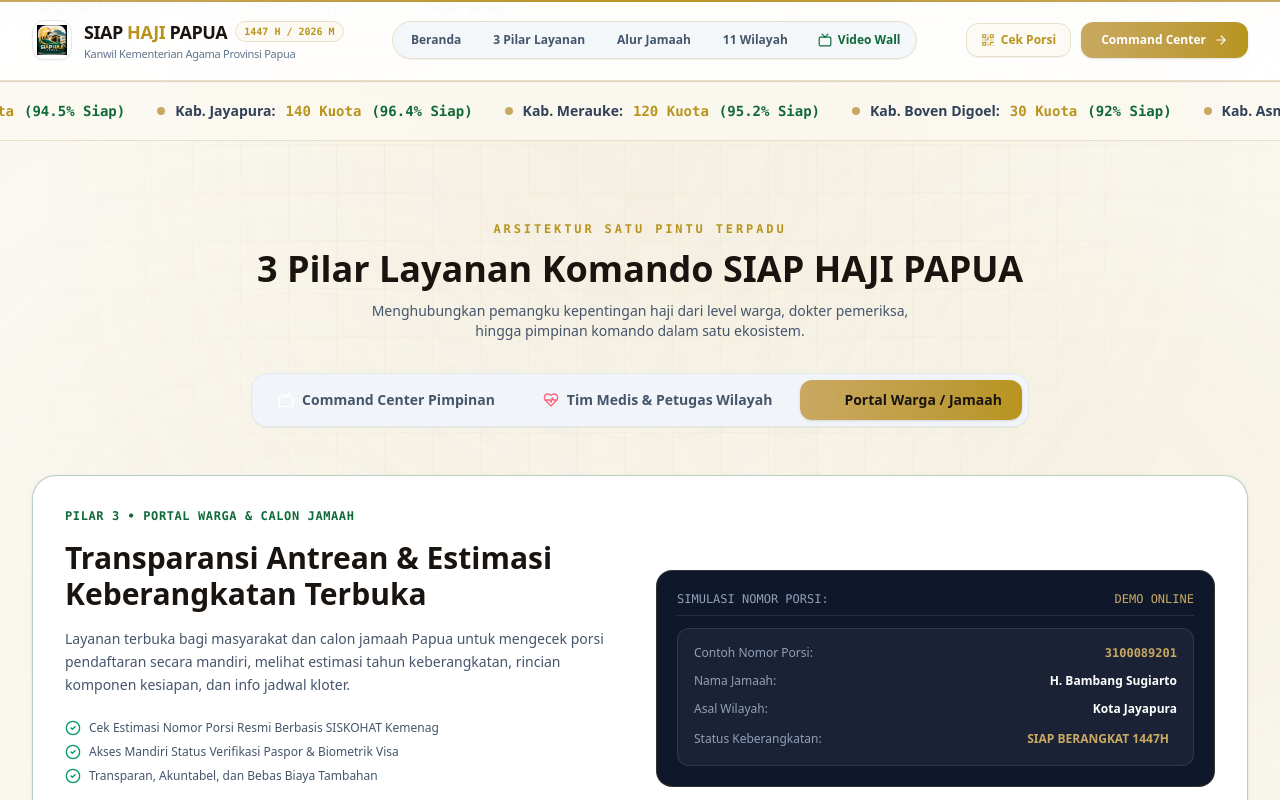
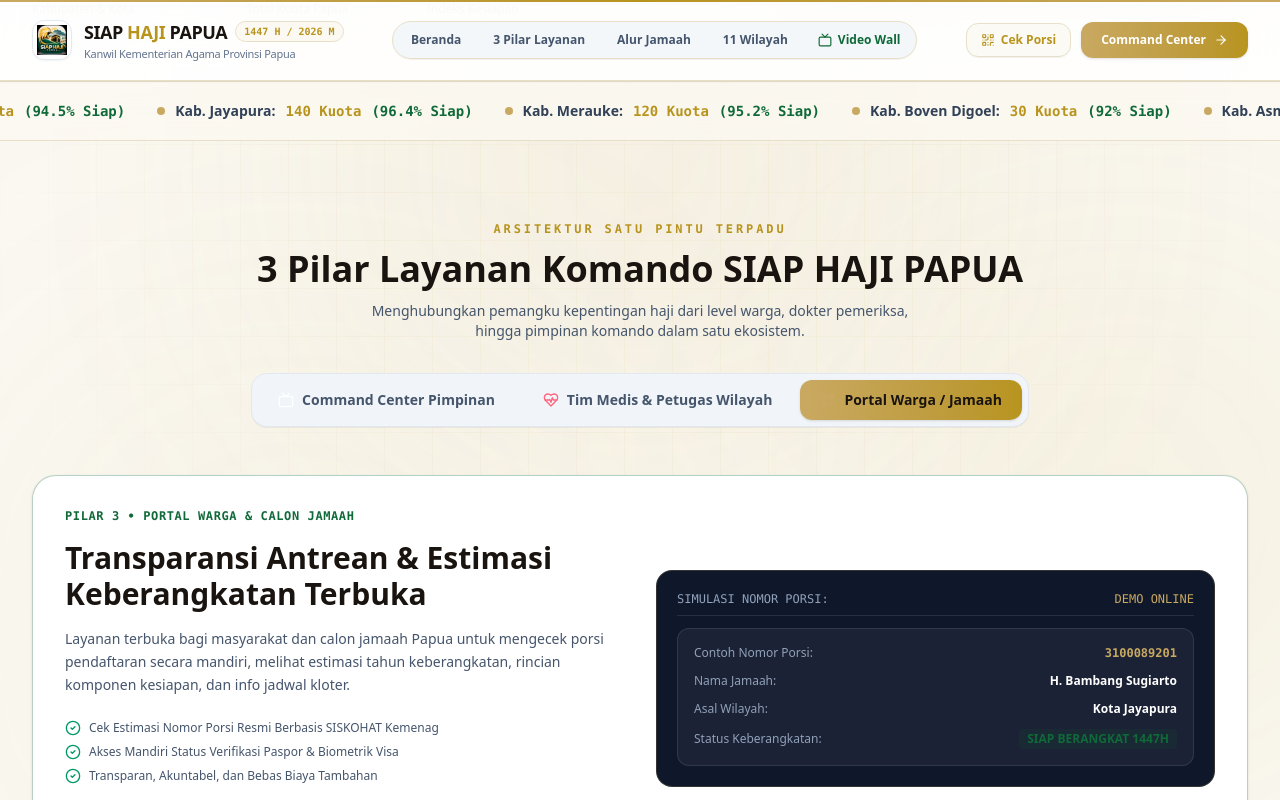
Before and after one commit to ekobot2025-cyber/siap-haji-papua, a Next.js app: page / in a window 1280 px wide. Both pictures are taken after a click on the button "Portal Warga / Jamaah". Shown: the part 767-1567 px from the top of the page. Built offline with nearby package versions, Linux system fonts and the light colour scheme.

Commit message:
fix(ui): polish status badge and confirm active preview on localhost:3000 & 3001

```diff
--- a/src/app/page.tsx
+++ b/src/app/page.tsx
@@ -690,7 +690,7 @@
                     </div>
                     <div className="flex justify-between items-center text-xs">
                       <span className="text-slate-400">Status Keberangkatan:</span>
-                      <span className="text-[#c9a961] font-bold bg-[#eaf5ee]0/10 px-2 py-0.5 rounded">SIAP BERANGKAT 1447H</span>
+                      <span className="text-[#0f6938] font-bold bg-[#0f6938]/10 px-2 py-0.5 rounded">SIAP BERANGKAT 1447H</span>
                     </div>
                   </div>
                 </div>
```
